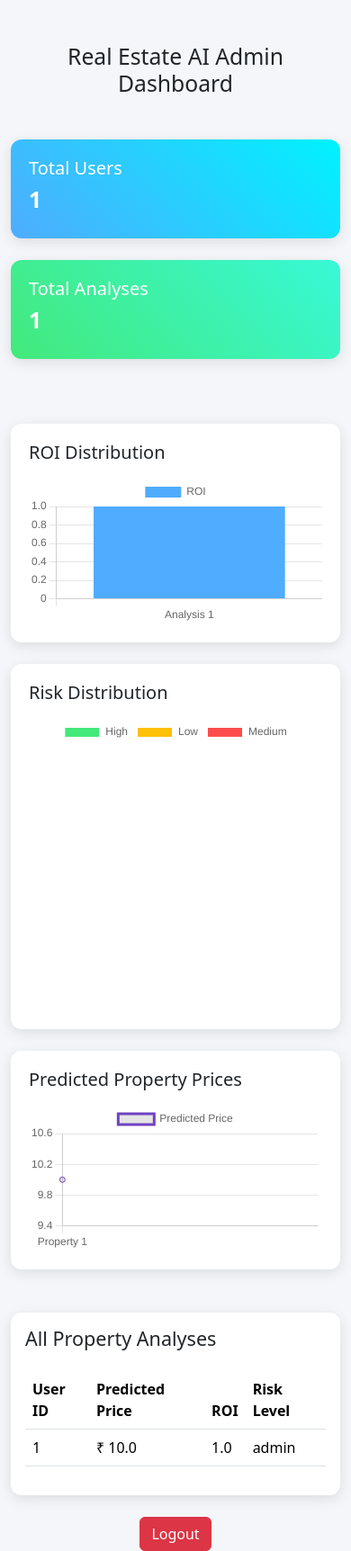
After one commit to Unnati310559/Real-Estate-WebApp, a Flask app: page /admin in a window 390 px wide. The commit adds this page. Shown: the whole page at 90% size. Run offline with Flask 3, Linux system fonts and the light colour scheme; a user stored in the database is signed in; tables that the repository leaves empty hold one stand-in row (values such as "Sample post").

Commit message:
Added Admin Dashboard with analytics charts and improved UI

```diff
--- a/app.py
+++ b/app.py
@@ -43,7 +43,11 @@ def register():
         if existing_user:
             return "User already exists!"
 
-        new_user = User(username=username, password=password)
+        if username == "admin":
+            role = "admin"
+        else:
+            role = "user"
+        new_user = User(username=username, password=password, role=role)
         db.session.add(new_user)
         db.session.commit()
 
@@ -67,6 +71,8 @@ def login():
 
         if user and check_password_hash(user.password, password):
             login_user(user)
+            if user.role == "admin":
+                return redirect(url_for("admin_dashboard"))
 
             next_page = request.args.get("next")
             return redirect(next_page or url_for("dashboard"))
@@ -127,7 +133,11 @@ def analyze():
         "year_sold": year_sold
     }
 
-    predicted_price = predict_price(property_data)
+    predicted_price_usd = predict_price(property_data)
+    USD_TO_INR = 83   # conversion rate
+    predicted_price = predicted_price_usd * USD_TO_INR
+
+
 
 
     # =============================
@@ -204,6 +214,44 @@ def dashboard():
 def analysis_form():
     return render_template("index.html")
 
+@app.route("/admin")
+@login_required
+def admin_dashboard():
+
+    if current_user.role != "admin":
+        return "Access Denied"
+
+    total_users = User.query.count()
+    total_analysis = Analysis.query.count()
+
+    analyses = Analysis.query.all()
+
+    # ROI list for chart
+    roi_list = [a.roi for a in analyses]
+
+    # Predicted price list for chart
+    price_list = [a.predicted_price for a in analyses]
+
+    # Risk distribution
+    risk_counts = {
+        "Low": 0,
+        "Medium": 0,
+        "High": 0
+    }
+
+    for a in analyses:
+        if a.risk_level in risk_counts:
+            risk_counts[a.risk_level] += 1
+
+    return render_template(
+        "admin_dashboard.html",
+        total_users=total_users,
+        total_analysis=total_analysis,
+        analyses=analyses,
+        roi_list=roi_list,
+        price_list=price_list,
+        risk_counts=risk_counts
+    )
 
 if __name__ == "__main__":
     app.run(debug=True,port=5001)
--- a/database.py
+++ b/database.py
@@ -8,6 +8,7 @@ class User(UserMixin, db.Model):
     id = db.Column(db.Integer, primary_key=True)
     username = db.Column(db.String(100), unique=True, nullable=False)
     password = db.Column(db.String(200), nullable=False)
+    role = db.Column(db.String(50), default='user')
 
 class Analysis(db.Model):
     id = db.Column(db.Integer, primary_key=True)
--- /dev/null
+++ b/templates/admin_dashboard.html
@@ -0,0 +1,218 @@
+<!DOCTYPE html>
+<html>
+
+<head>
+<title>Admin Analytics Dashboard</title>
+
+<link href="https://cdn.jsdelivr.net/npm/bootstrap@5.3.2/dist/css/bootstrap.min.css" rel="stylesheet">
+<script src="https://cdn.jsdelivr.net/npm/chart.js"></script>
+
+<style>
+
+body{
+background:#f4f6f9;
+}
+
+.card{
+border:none;
+border-radius:12px;
+box-shadow:0 4px 15px rgba(0,0,0,0.1);
+}
+
+.metric-card{
+padding:20px;
+color:white;
+}
+
+.metric-users{
+background:linear-gradient(45deg,#4facfe,#00f2fe);
+}
+
+.metric-analysis{
+background:linear-gradient(45deg,#43e97b,#38f9d7);
+}
+
+.metric-card h2{
+font-weight:bold;
+}
+
+.chart-card{
+padding:20px;
+background:white;
+}
+
+</style>
+
+</head>
+
+
+<body>
+
+<div class="container mt-5">
+
+<h2 class="text-center mb-5">Real Estate AI Admin Dashboard</h2>
+
+
+<!-- Metric Cards -->
+
+<div class="row g-4">
+
+<div class="col-md-6">
+<div class="card metric-card metric-users">
+<h5>Total Users</h5>
+<h2>{{ total_users }}</h2>
+</div>
+</div>
+
+<div class="col-md-6">
+<div class="card metric-card metric-analysis">
+<h5>Total Analyses</h5>
+<h2>{{ total_analysis }}</h2>
+</div>
+</div>
+
+</div>
+
+
+<!-- Charts -->
+
+<div class="row mt-5 g-4">
+
+<div class="col-md-6">
+
+<div class="card chart-card">
+<h5 class="mb-3">ROI Distribution</h5>
+<canvas id="roiChart"></canvas>
+</div>
+
+</div>
+
+
+<div class="col-md-6">
+
+<div class="card chart-card">
+<h5 class="mb-3">Risk Distribution</h5>
+<canvas id="riskChart"></canvas>
+</div>
+
+</div>
+
+</div>
+
+
+<div class="row mt-4">
+
+<div class="col-md-12">
+
+<div class="card chart-card">
+<h5 class="mb-3">Predicted Property Prices</h5>
+<canvas id="priceChart"></canvas>
+</div>
+
+</div>
+
+</div>
+
+
+<!-- Analysis Table -->
+
+<div class="card mt-5 p-3">
+
+<h4>All Property Analyses</h4>
+
+<table class="table table-hover mt-3">
+
+<thead>
+<tr>
+<th>User ID</th>
+<th>Predicted Price</th>
+<th>ROI</th>
+<th>Risk Level</th>
+</tr>
+</thead>
+
+<tbody>
+
+{% for a in analyses %}
+
+<tr>
+<td>{{ a.user_id }}</td>
+<td>₹ {{ a.predicted_price }}</td>
+<td>{{ a.roi }}</td>
+<td>{{ a.risk_level }}</td>
+</tr>
+
+{% endfor %}
+
+</tbody>
+
+</table>
+
+</div>
+
+<div class="text-center mt-4">
+<a href="/logout" class="btn btn-danger">Logout</a>
+</div>
+
+</div>
+
+
+
+<script>
+
+const roiData = {{ roi_list | tojson }};
+const priceData = {{ price_list | tojson }};
+const riskData = {{ risk_counts | tojson }};
+
+
+new Chart(document.getElementById("roiChart"),{
+
+type:"bar",
+
+data:{
+labels:roiData.map((_,i)=>"Analysis "+(i+1)),
+datasets:[{
+label:"ROI",
+data:roiData,
+backgroundColor:"#4facfe"
+}]
+}
+
+});
+
+
+new Chart(document.getElementById("riskChart"),{
+
+type:"pie",
+
+data:{
+labels:Object.keys(riskData),
+datasets:[{
+data:Object.values(riskData),
+backgroundColor:["#43e97b","#ffc107","#ff4d4d"]
+}]
+}
+
+});
+
+
+new Chart(document.getElementById("priceChart"),{
+
+type:"line",
+
+data:{
+labels:priceData.map((_,i)=>"Property "+(i+1)),
+datasets:[{
+label:"Predicted Price",
+data:priceData,
+borderColor:"#6f42c1",
+fill:false
+}]
+}
+
+});
+
+</script>
+
+</body>
+</html>
--- a/templates/result.html
+++ b/templates/result.html
@@ -17,7 +17,7 @@
             <div class="col-md-4 mb-3">
                 <div class="card p-3 bg-success text-white">
                     <h5>Predicted Value</h5>
-                    <h4>${{ predicted_price }}</h4>
+                    <h4>₹{{ predicted_price }}</h4>
                 </div>
             </div>
 
```
